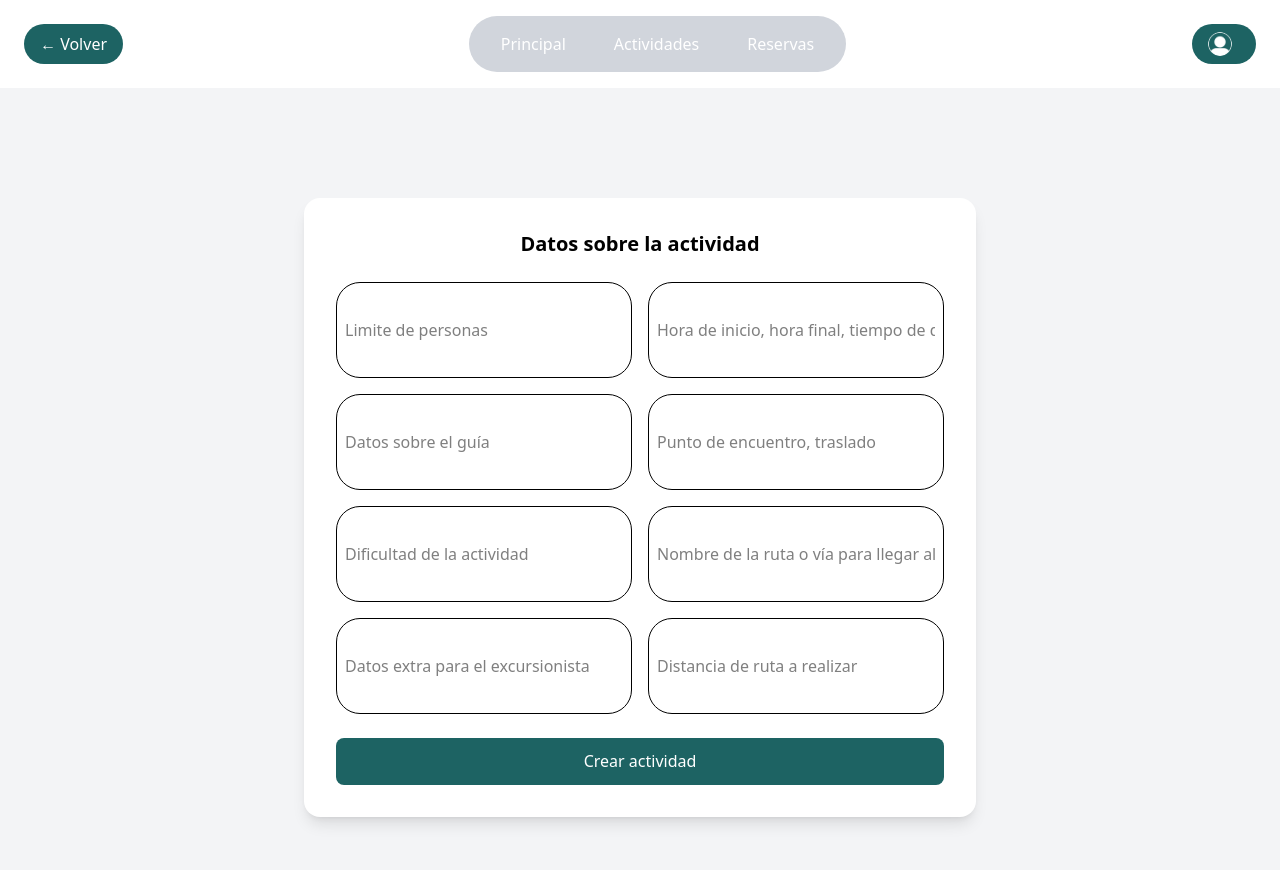
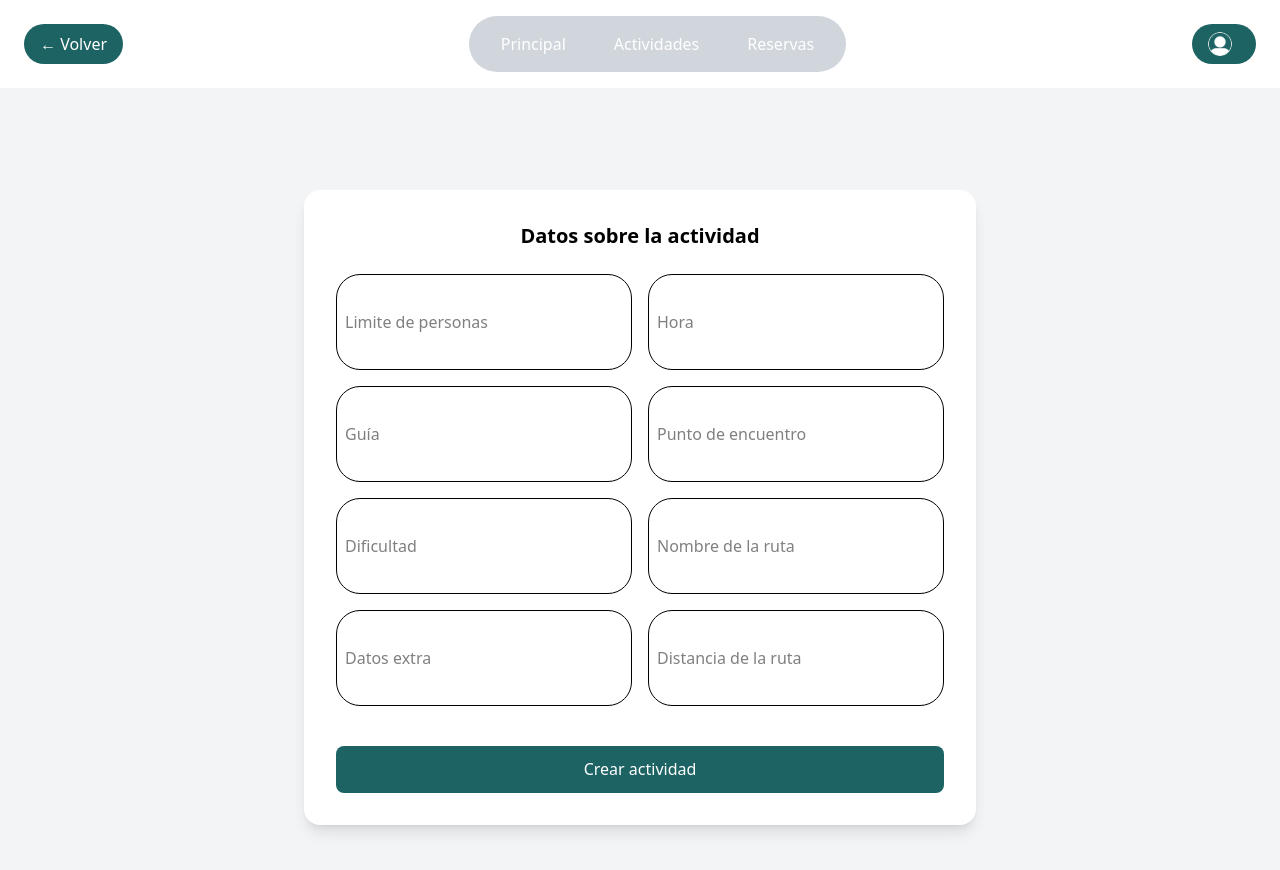
Before and after one commit to JuanGzlz/Proyecto-Avila-2425, a React (Vite) app: page /datos-sobre-actividad in a window 1280 px wide. Shown: the top 870 px of the page. Built offline with nearby package versions, Linux system fonts and the light colour scheme; no server answers.

Commit message:
Guardar datos de actividad en la firebase y limite de caracteres por input 250

```diff
--- a/src/components/DatosSobreActividad.tsx
+++ b/src/components/DatosSobreActividad.tsx
@@ -1,106 +1,136 @@
-import React from "react";
+import React, { useState } from "react";
+import { useNavigate } from "react-router-dom";
+import { getFirestore, collection, addDoc } from "firebase/firestore";
+import { app } from "../credentials";
 import HeaderVentanas from "./HeaderVentanas";
-import { useNavigate } from "react-router-dom";
-import { useState } from "react";
+
+const db = getFirestore(app);
 
 const DatosSobreActividad: React.FC = () => {
   const navigate = useNavigate();
 
-    const [limitePersonas, setLimitePersonas] = useState("");
-    const [horaInicio, setHoraInicio] = useState("");
-    const [guia, setGuia] = useState("");
-    const [puntoEncuentro, setPuntoEncuentro] = useState("");
-    const [dificultad, setDificultad] = useState("");
-    const [nombreRuta, setNombreRuta] = useState("");
-    const [datosExtra, setDatosExtra] = useState("");
-    const [distanciaRuta, setDistanciaRuta] = useState("");
+  const [actividad, setActividad] = useState({
+    limitePersonas: "",
+    hora: "",
+    guia: "",
+    puntoEncuentro: "",
+    dificultad: "",
+    nombreRuta: "",
+    datosExtra: "",
+    distanciaRuta: "",
+  });
 
-    const handleSubmit = (e: React.FormEvent) => {
+  const handleChange = (e: React.ChangeEvent<HTMLInputElement>) => {
+    setActividad({
+      ...actividad,
+      [e.target.name]: e.target.value,
+    });
+  };
+
+  const handleSubmit = async (e: React.FormEvent) => {
     e.preventDefault();
 
-        const actividadData = {
-            limitePersonas,
-            horaInicio,
-            guia,
-            puntoEncuentro,
-            dificultad,
-            nombreRuta,
-            datosExtra,
-            distanciaRuta,
-          };
-
-        console.log(actividadData);
-
-        navigate("/admin", {state : actividadData});
-
+    // Validar que los campos no excedan los 250 caracteres
+    for (const key in actividad) {
+      if (actividad[key as keyof typeof actividad].length > 250) {
+        alert("Cada campo debe tener un máximo de 250 caracteres.");
+        return;
+      }
     }
 
+    try {
+      console.log("Enviando datos a Firestore...");
 
+      const docRef = await addDoc(collection(db, "datosactividades"), actividad);
+
+      console.log("Actividad guardada con ID:", docRef.id);
+
+      alert("Actividad creada exitosamente");
+      navigate("/admin");
+    } catch (error) {
+      console.error("Error al guardar la actividad en Firestore:", error);
+    }
+  };
 
   return (
     <div>
-    <HeaderVentanas/>
+      <HeaderVentanas />
       <div className="flex items-center justify-center min-h-screen bg-gray-100 pt-10 p-px">
         <div className="bg-white p-8 rounded-2xl shadow-lg w-full max-w-2xl h-full">
           <h2 className="text-center text-xl font-semibold mb-6">Datos sobre la actividad</h2>
-        <form className="grid grid-cols-2 gap-4" onSubmit = {handleSubmit}>
-
+          <form className="grid grid-cols-2 gap-4" onSubmit={handleSubmit}>
             <input
+              name="limitePersonas"
               className="border p-2 rounded-3xl min-h-24"
               placeholder="Limite de personas"
-          value ={limitePersonas}
-          onChange={(e) => setLimitePersonas(e.target.value)}
+              value={actividad.limitePersonas}
+              onChange={handleChange}
+              maxLength={250}
             />
             <input
+              name="hora"
               className="border p-2 rounded-3xl min-h-24"
-              placeholder="Hora de inicio, hora final, tiempo de duración"
-              value={horaInicio}
-              onChange={(e) => setHoraInicio(e.target.value)}
+              placeholder="Hora"
+              value={actividad.hora}
+              onChange={handleChange}
+              maxLength={250}
             />
             <input
+              name="guia"
               className="border p-2 rounded-3xl min-h-24"
-              placeholder="Datos sobre el guía"
-              value={guia}
-              onChange={(e) => setGuia(e.target.value)}
+              placeholder="Guía"
+              value={actividad.guia}
+              onChange={handleChange}
+              maxLength={250}
             />
             <input
+              name="puntoEncuentro"
               className="border p-2 rounded-3xl min-h-24"
-              placeholder="Punto de encuentro, traslado"
-              value={puntoEncuentro}
-              onChange={(e) => setPuntoEncuentro(e.target.value)}
+              placeholder="Punto de encuentro"
+              value={actividad.puntoEncuentro}
+              onChange={handleChange}
+              maxLength={250}
             />
             <input
+              name="dificultad"
               className="border p-2 rounded-3xl min-h-24"
-              placeholder="Dificultad de la actividad"
-              value={dificultad}
-              onChange={(e) => setDificultad(e.target.value)}
+              placeholder="Dificultad"
+              value={actividad.dificultad}
+              onChange={handleChange}
+              maxLength={250}
             />
             <input
+              name="nombreRuta"
               className="border p-2 rounded-3xl min-h-24"
-              placeholder="Nombre de la ruta o vía para llegar al destino"
-              value={nombreRuta}
-              onChange={(e) => setNombreRuta(e.target.value)}
+              placeholder="Nombre de la ruta"
+              value={actividad.nombreRuta}
+              onChange={handleChange}
+              maxLength={250}
             />
             <input
+              name="datosExtra"
               className="border p-2 rounded-3xl min-h-24"
-              placeholder="Datos extra para el excursionista"
-              value={datosExtra}
-              onChange={(e) => setDatosExtra(e.target.value)}
+              placeholder="Datos extra"
+              value={actividad.datosExtra}
+              onChange={handleChange}
+              maxLength={250}
             />
             <input
+              name="distanciaRuta"
               className="border p-2 rounded-3xl min-h-24"
-              placeholder="Distancia de ruta a realizar"
-              value={distanciaRuta}
-              onChange={(e) => setDistanciaRuta(e.target.value)}
+              placeholder="Distancia de la ruta"
+              value={actividad.distanciaRuta}
+              onChange={handleChange}
+              maxLength={250}
             />
+            <button type="submit" className="mt-6 w-full !bg-[#1d6363] text-white py-2 rounded-full text-lg col-span-2">
+              Crear actividad
+            </button>
           </form>
-    <button className="mt-6 w-full !bg-[#1d6363] text-white py-2 rounded-full text-lg">Crear actividad</button>
-
         </div>
       </div>
     </div>
-
   );
-}
+};
 
 export default DatosSobreActividad;
```
Lines whose indentation alone changed are shown as unchanged.
